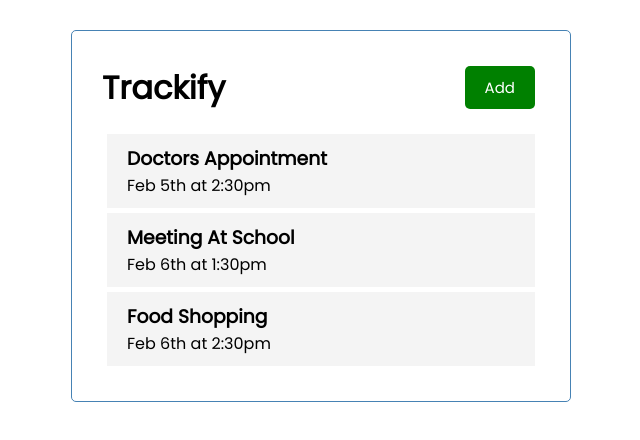
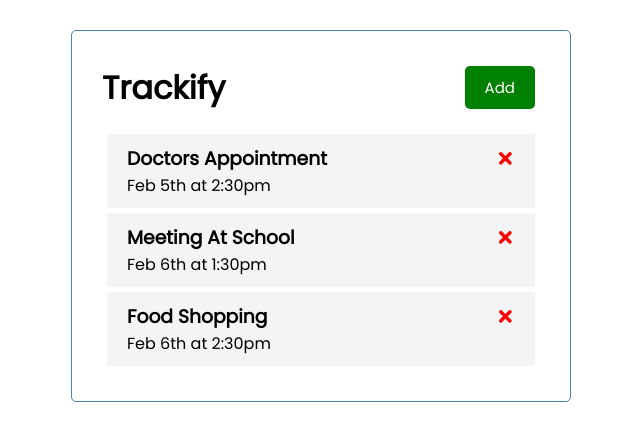
Before and after one commit to ovandenbosch/Trackify, a React (Create React App) app: page / in a window 1280 px wide. Shown: the top 440 px of the page, without its empty margins (319-959 px from the left). Built offline with nearby package versions, Linux system fonts and the light colour scheme.

Commit message:
Delete function

```diff
--- a/src/App.js
+++ b/src/App.js
@@ -23,10 +23,20 @@
       reminder: false,
     },
   ]);
+
+  // Delete task
+  const deleteTask = (id) => {
+    setTasks(tasks.filter((task) => task.id !== id));
+  };
+
   return (
     <div className="container">
       <Header />
-      <Tasks tasks={tasks}/>
+      {tasks.length > 0 ? (
+        <Tasks tasks={tasks} onDelete={deleteTask} />
+      ) : (
+        "No tasks to show, add one to get started..."
+      )}
     </div>
   );
 }
--- a/src/components/Task.js
+++ b/src/components/Task.js
@@ -1,10 +1,18 @@
-const Task = ({ task }) => {
-    return (
-        <div className="task">
-            <h3>{task.text}</h3>
-            <p>{task.day}</p>
-        </div>
-    )
-}
+import { FaTimes } from "react-icons/fa";
 
-export default Task
+const Task = ({ task, onDelete }) => {
+  return (
+    <div className="task">
+      <h3>
+        {task.text}{" "}
+        <FaTimes
+          style={{ color: "red", cursor: "pointer" }}
+          onClick={() => onDelete(task.id)}
+        />
+      </h3>
+      <p>{task.day}</p>
+    </div>
+  );
+};
+
+export default Task;
--- a/src/components/Tasks.js
+++ b/src/components/Tasks.js
@@ -1,10 +1,10 @@
 import Task from './Task'
 
-const Tasks = ({ tasks }) => {
+const Tasks = ({ tasks, onDelete }) => {
   return (
     <>
       {tasks.map((task) => (
-        <Task key={task.id} task={task}/>
+        <Task key={task.id} task={task} onDelete={onDelete}/>
       ))}
     </>
   );
```
